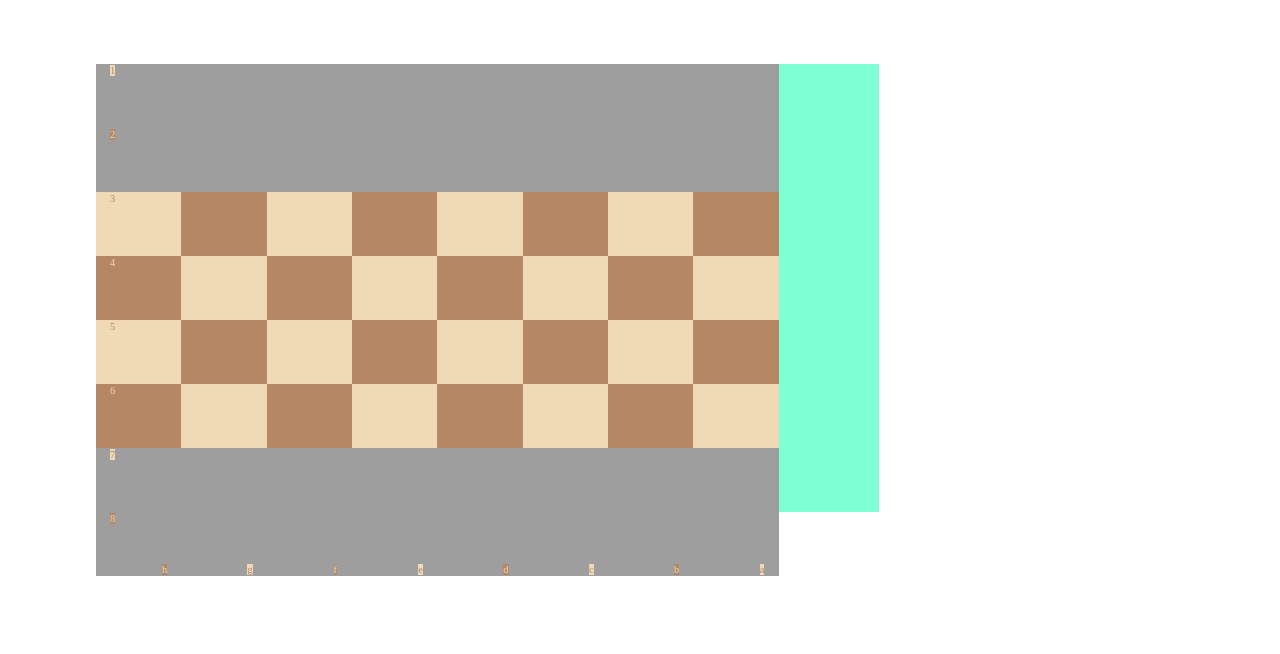
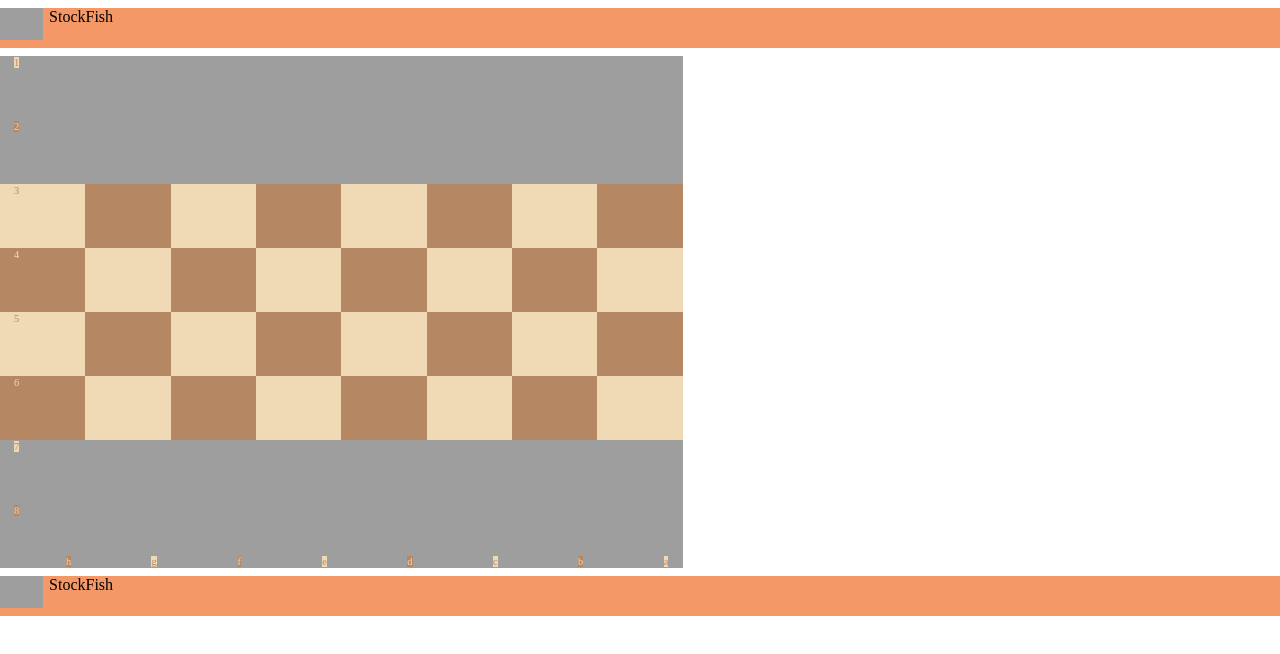
Before and after one commit to HenneGit/Homepage, a React (Create React App) app in the folder client/: page / in a window 1280 px wide. Shown: the top 654 px of the page. Built offline with nearby package versions, Linux system fonts and the light colour scheme; grey boxes are pictures that could not be loaded.

Commit message:
player panel with graveyard started.

```diff
--- a/client/src/components/chess/Chess.jsx
+++ b/client/src/components/chess/Chess.jsx
@@ -1,5 +1,6 @@
 import React, {Component} from "react";
 import './chess.css';
+import avatar from '../../assets/avatar.png'
 
 export default class Chess extends Component {
     constructor() {
@@ -93,7 +94,6 @@ export default class Chess extends Component {
             turnNumber = -1;
             let fields = [];
             let graveyard = [];
-
             for (let i = 1; i < 9; i++) {
                 for (let j = 8; j > 0; j--) {
                     let letter = letters[j - 1];
@@ -189,40 +189,37 @@ export default class Chess extends Component {
 
 
         /**
-         * create the panel where graveyard, moves and time is displayed.
-         * @param panel
+         * create the panel where graveyard and moves are displayed.
+         * @param panel the panel div.
          */
         function createPanel(panel) {
-            let whiteGraveyard = getDiv('white-graveyard');
-            let blackGraveyard = getDiv('black-graveyard');
-            blackGraveyard.classList.add('graveyard');
-            whiteGraveyard.classList.add('graveyard');
-            panel.appendChild(blackGraveyard);
-
-            panel.appendChild(whiteGraveyard);
             let blackPieces = getPiecesFromGraveyard('black');
             let whitePieces = getPiecesFromGraveyard('white');
             if (blackPieces !== null || true) {
-                appendPiecesToGraveyard(blackPieces, blackGraveyard);
+                appendPiecesToGraveyard(blackPieces, "bottom");
             }
             if (whitePieces !== null || true) {
-                appendPiecesToGraveyard(whitePieces, whiteGraveyard);
+                appendPiecesToGraveyard(whitePieces, "top");
             }
 
         }
 
-        function appendPiecesToGraveyard(pieces, graveyard) {
-            console.log(graveyard);
+        function appendPiecesToGraveyard(pieces, sideOfBoard) {
             let sortablePieceArray = Array.from(pieces);
             sortablePieceArray.sort(function (a, b) {
                 return b.sort - a.sort;
             });
+            let graveyard = document.getElementById(sideOfBoard + "Graveyard");
+            let spans = graveyard.querySelectorAll("span");
+            spans.forEach(span => clearElement(span));
+
             sortablePieceArray.forEach(piece => {
-                let imgDiv = document.createElement('div');
+                let type = piece.type;
+                let typeGraveyard = document.getElementById(sideOfBoard + "-" + type);
                 let img = document.createElement('img');
                 img.src = "http://localhost:5000/" + piece.type + piece.color;
-                imgDiv.appendChild(img);
-                graveyard.appendChild(imgDiv);
+                typeGraveyard.appendChild(img);
+
             });
 
         }
@@ -242,9 +239,8 @@ export default class Chess extends Component {
 
         function getPiecesFromGraveyard(color) {
             let capturedPieces = board.graveyard;
-            if (capturedPieces !== null || true) {
+            if (capturedPieces !== null) {
                 capturedPieces = capturedPieces.filter(piece => piece.color === color);
-                console.log(capturedPieces);
                 return capturedPieces;
             }
             return null;
@@ -408,8 +404,6 @@ export default class Chess extends Component {
         function updateField(oldFieldId, newFieldId) {
             const boardCopy = jsonCopy(board);
             boardHistory.push(boardCopy);
-            console.log(boardHistory);
-            console.log(board);
             let newField = getField(newFieldId);
             let oldField = getField(oldFieldId);
             if (containsPiece(newField)) {
@@ -420,8 +414,6 @@ export default class Chess extends Component {
             let piece = getPiece(oldField);
             oldField.piece = null;
             newField.piece = piece;
-            console.log(board);
-
         }
 
 
@@ -621,7 +613,7 @@ export default class Chess extends Component {
             let container = document.createElement('div');
             let contentDiv = document.getElementById('board-div');
             container.id = 'piece-picker-box';
-            container.style.gridArea = 1 + "/" + flippedNumbers[dropField.x-1] + "/" + 5;
+            container.style.gridArea = 1 + "/" + flippedNumbers[dropField.x - 1] + "/" + 5;
             for (let [pieceType, piece] of pieceMap) {
                 if (piece.hasOwnProperty('type')) {
                     let newField = new Field(piece, dropField.id, dropField.x, dropField.y);
@@ -939,8 +931,42 @@ export default class Chess extends Component {
 
     render() {
         return (
-            <div className="header section__padding" id="chess">
+            <div>
+                <div id="topPlayer" className="player-panel">
+                    <div id="topAvatar" className="avatar">
+                        <img src={avatar}/>
+                    </div>
+                    <div className="player-graveyard-wrapper">
+                        <p cl>StockFish</p>
+                        <div id="topGraveyard" className="graveyard">
+                            <span id="top-pawn" className="piece-graveyard"></span>
+                            <span id="top-bishop" className="piece-graveyard"></span>
+                            <span id="top-knight" className="piece-graveyard"></span>
+                            <span id="top-rook" className="piece-graveyard"></span>
+                            <span id="top-queen" className="piece-graveyard"></span>
+                        </div>
+                    </div>
+                </div>
+                <div id="chess">
+                </div>
+                <div id="bottomPlayer" className="player-panel">
+                    <div id="bottomAvatar" className="avatar">
+                        <img src={avatar}/>
+                    </div>
+                    <div className="player-graveyard-wrapper">
+                        <p>StockFish</p>
+                        <div id="bottomGraveyard" className="graveyard">
+                            <span id="bottom-pawn" className="piece-graveyard"></span>
+                            <span id="bottom-bishop" className="piece-graveyard"></span>
+                            <span id="bottom-knight" className="piece-graveyard"></span>
+                            <span id="bottom-rook" className="piece-graveyard"></span>
+                            <span id="bottom-queen" className="piece-graveyard"></span>
+                        </div>
+                    </div>
+                </div>
             </div>
+
+
         );
     }
 }
--- a/client/src/components/chess/chess.css
+++ b/client/src/components/chess/chess.css
@@ -1,14 +1,11 @@
 #chess {
     display: grid;
     max-width: 400px;
-
     grid-template-columns: 7fr 1fr 7fr;
-    grid-template-rows: 7fr 1fr;
 }
 
 #panel {
     display: grid;
-    grid-template-rows: 1fr 6fr 1fr;
 }
 
 img {
@@ -16,22 +13,17 @@ img {
     display: block;
 }
 
-#x-axis {
-    display: grid;
-    grid-template-columns: repeat(8, 1fr);
-    grid-row: 2 / span 8;
-    align-items: center;
-    justify-items: center;
+.avatar img{
+    height: 4vh;
+    display: block;
 }
 
 
 #board-div {
     display: grid;
-    position: relative;
     width: 100%;
     height: 100%;
     grid-template-rows: repeat(8, 1fr);
-    grid-template-columns: repeat(8, 1fr);
 }
 
 #board-div:after {
@@ -51,11 +43,37 @@ img {
     display: block;
 }
 
+
 #numeric-div {
     position: absolute;
     margin-bottom: 6.4vh;
     margin-right: 6.5vh;
     font-size: 1.3vh;
+}
+
+.player-panel {
+    margin-top: 1vh;
+    margin-bottom: 1vh;
+    height: 5vh;
+    display: flex;
+    background-color: #F49867;
+}
+
+.player-graveyard-wrapper {
+    display: flex;
+    flex-direction: column;
+
+}
+.player-graveyard-wrapper p {
+    margin-left: .5vw;
+}
+
+.graveyard img {
+    height: 2vh;
+}
+
+.avatar {
+
 }
 
 #letter-div {
@@ -87,14 +105,16 @@ img {
 .hold {
 
 }
+.graveyard {
+    margin-top: .5vh;
+    display: flex;
 
-.graveyard {
+}
+.piece-graveyard {
     display: grid;
-    grid-template-columns: repeat(16, 1fr);
-    width: 100px;
-    background-color: aquamarine;
+    position: relative;
+    grid-template-columns: repeat(8,1fr);
 }
-
 #details {
     width: 100px;
     background-color: aqua;
```
